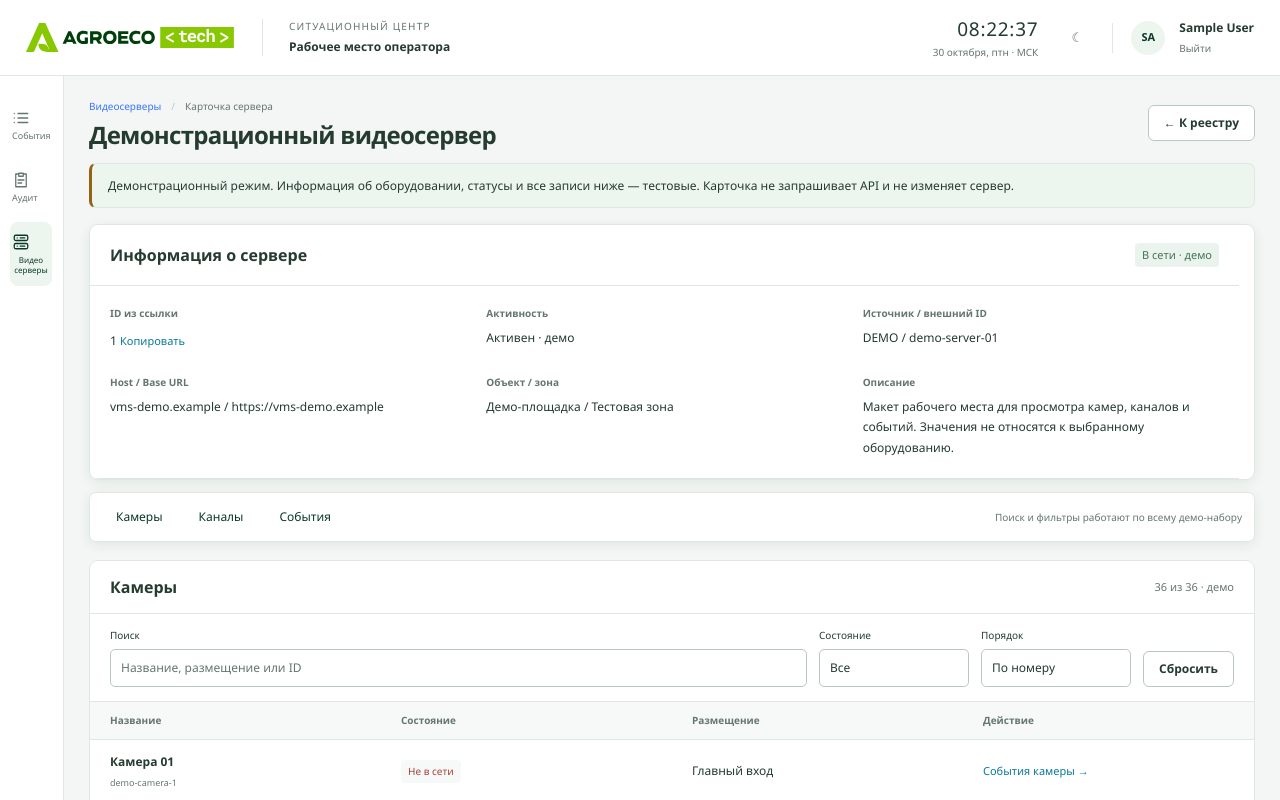
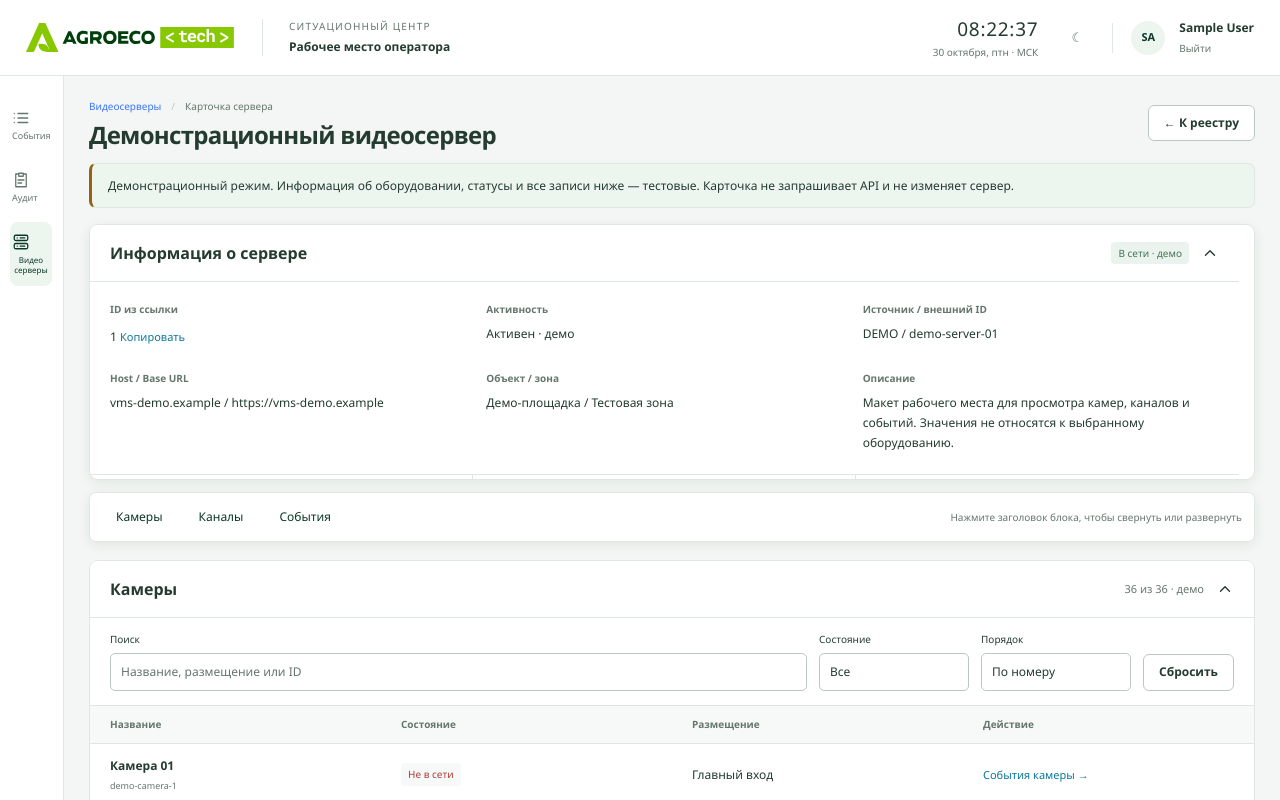
Before and after one commit to rgavrilov-vrn/pulse-platform-ui, a React (Vite) app: page /video-servers/1 in a window 1280 px wide. Built offline with nearby package versions, Linux system fonts and the light colour scheme; sample sign-in values are in the browser's storage.

Commit message:
feat: make video server detail sections collapsible

```diff
--- /dev/null
+++ b/src/pages/VideoServerCollapse.css
@@ -0,0 +1,3 @@
+.vsd-collapse-heading{border-bottom:1px solid var(--line);background:var(--surface)}.vsd-collapse-heading h2{margin:0;font-size:16px;line-height:1.4}.vsd-collapse-button{display:flex;align-items:center;gap:12px;width:100%;min-height:56px;padding:15px 20px;border:0;background:transparent;color:var(--text);font:inherit;text-align:left;cursor:pointer}.vsd-collapse-button:hover{background:var(--surface-soft)}.vsd-collapse-button:focus-visible{outline-offset:-3px}.vsd-collapse-summary{margin-left:auto;font-size:11px;font-weight:400;color:var(--muted);white-space:nowrap}.vsd-chevron{flex:none;transition:transform .15s ease}.vsd-chevron.expanded{transform:rotate(180deg)}.vsd-info .vsd-collapse-heading{position:sticky;top:0;z-index:1}.vsd-workspace{--vsd-current-info-height:var(--vsd-pinned-info-height)}.vsd-workspace[data-info-collapsed=true]{--vsd-current-info-height:58px}.vsd-workspace .vsd-info{height:var(--vsd-current-info-height);max-height:var(--vsd-current-info-height)}.vsd-workspace[data-info-collapsed=true] .vsd-info{overflow:hidden;scrollbar-gutter:auto}.vsd-workspace .vsd-anchor-nav{top:calc(var(--vsd-current-info-height) + var(--vsd-pinned-gap))}.vsd-workspace .vsd-section:not(.vsd-info){scroll-margin-top:calc(var(--vsd-current-info-height) + var(--vsd-pinned-gap) + 76px)}.vsd-section .vsd-camera-filter{padding:14px 20px 0;margin:0}.vsd-section [hidden]{display:none!important}
+@media(max-width:560px){.vsd-collapse-button{padding:12px 14px;gap:8px}.vsd-collapse-heading h2{font-size:14px}.vsd-collapse-summary{font-size:9px}.vsd-collapse-summary .vsd-badge{font-size:9px}.vsd-section .vsd-camera-filter{padding:12px 12px 0}.vsd-section .vsd-camera-filter label{min-width:0;width:100%}}
+@media(prefers-reduced-motion:reduce){.vsd-chevron{transition:none}}
--- a/src/pages/VideoServerDetailsPage.tsx
+++ b/src/pages/VideoServerDetailsPage.tsx
@@ -1,13 +1,16 @@
-import { useEffect, useMemo, useState } from 'react';
+import { useEffect, useMemo, useState, type ReactNode } from 'react';
 import { Link, useLocation, useParams } from 'react-router-dom';
 import toast from 'react-hot-toast';
 import { Header } from '../components/Header';
 import { Sidebar } from '../components/Sidebar';
 import { VideoPager } from '../components/VideoServerWidgets';
 import './VideoServerDetailsPage.css';
+import './VideoServerCollapse.css';
 
 // Demonstration data only; not an API contract or a live equipment status.
 interface DemoRow { id: string; name: string; status: string; area: string; detail: string; cameraId?: string; time?: string }
+type BlockId = 'info' | 'cameras' | 'channels' | 'events';
+const allOpen = () => ({ info: true, cameras: true, channels: true, events: true });
 const areas = ['Главный вход', 'Периметр', 'Склад', 'Перегрузочная рампа'];
 const cameras: DemoRow[] = Array.from({ length: 36 }, (_, i) => ({
     id: `demo-camera-${i + 1}`, name: `Камера ${String(i + 1).padStart(2, '0')}`,
@@ -25,8 +28,19 @@ const events: DemoRow[] = Array.from({ length: 96 }, (_, i) => ({
     detail: `Тестовая запись ${i + 1}`, time: new Date(Date.UTC(2026, 9, 30, 12, 0, 0) - i * 180000).toISOString(),
 }));
 const formatter = new Intl.DateTimeFormat('ru-RU', { timeZone: 'Europe/Moscow', dateStyle: 'short', timeStyle: 'medium' });
-function DemoTable({ id, title, rows, eventMode = false, cameraId = '', onCamera }: {
-    id: string; title: string; rows: DemoRow[]; eventMode?: boolean; cameraId?: string; onCamera?: (id: string) => void;
+function BlockHeading({ id, title, expanded, onToggle, summary }: {
+    id: string; title: string; expanded: boolean; onToggle: () => void; summary: ReactNode;
+}) {
+    return <div className="vsd-collapse-heading"><h2 id={`${id}-title`}>
+        <button type="button" className="vsd-collapse-button" aria-expanded={expanded} aria-controls={`${id}-body`} onClick={onToggle}>
+            <span>{title}</span><span className="vsd-collapse-summary">{summary}</span>
+            <svg className={expanded ? 'vsd-chevron expanded' : 'vsd-chevron'} width="18" height="18" viewBox="0 0 24 24" fill="none" stroke="currentColor" strokeWidth="1.8" aria-hidden="true"><path d="m6 9 6 6 6-6" strokeLinecap="round" strokeLinejoin="round" /></svg>
+        </button>
+    </h2></div>;
+}
+function DemoTable({ id, title, rows, expanded, onToggle, eventMode = false, cameraId = '', onCamera, beforeTools }: {
+    id: string; title: string; rows: DemoRow[]; expanded: boolean; onToggle: () => void;
+    eventMode?: boolean; cameraId?: string; onCamera?: (id: string) => void; beforeTools?: ReactNode;
 }) {
     const [search, setSearch] = useState('');
     const [status, setStatus] = useState('');
@@ -48,7 +62,9 @@ function DemoTable({ id, title, rows, eventMode = false, cameraId = '', onCamera
     const content = filtered.slice(current * size, (current + 1) * size);
     const options = Array.from(new Set(rows.map((row) => row.status)));
     return <section id={id} className="vsd-section" aria-labelledby={`${id}-title`}>
-        <div className="vsd-section-heading"><h2 id={`${id}-title`}>{title}</h2><span>{filtered.length} из {rows.length} · демо</span></div>
+        <BlockHeading id={id} title={title} expanded={expanded} onToggle={onToggle} summary={`${filtered.length} из ${rows.length} · демо`} />
+        <div id={`${id}-body`} hidden={!expanded}>
+            {beforeTools}
             <div className="vsd-tools">
                 <label className="vsd-search">Поиск<input type="search" className="form-control" value={search} placeholder="Название, размещение или ID"
                     onChange={(e) => { setSearch(e.target.value); setPage(0); }} /></label>
@@ -71,6 +87,7 @@ function DemoTable({ id, title, rows, eventMode = false, cameraId = '', onCamera
             </tbody></table></div>
             <VideoPager data={{ content, page: current, size, totalElements: filtered.length, totalPages, hasNext: current + 1 < totalPages, hasPrevious: current > 0 }}
                 size={size} fetching={false} onPage={setPage} onSize={(value) => { setSize(value); setPage(0); }} />
+        </div>
     </section>;
 }
 export function VideoServerDetailsPage() {
@@ -79,34 +96,55 @@ export function VideoServerDetailsPage() {
     const navigation = location.state as { displayName?: string; registry?: unknown } | null;
     const name = navigation?.displayName || 'Демонстрационный видеосервер';
     const [cameraId, setCameraId] = useState('');
-    useEffect(() => setCameraId(''), [serverId]);
-    function showCamera(id: string) {
-        setCameraId(id);
-        document.getElementById('events')?.scrollIntoView({ behavior: 'smooth', block: 'start' });
+    const [expanded, setExpanded] = useState(allOpen);
+    const [target, setTarget] = useState<'cameras' | 'channels' | 'events' | null>(null);
+    useEffect(() => { setCameraId(''); setExpanded(allOpen()); setTarget(null); }, [serverId]);
+    useEffect(() => {
+        if (!target) return;
+        const frame = requestAnimationFrame(() => {
+            const reduced = window.matchMedia('(prefers-reduced-motion: reduce)').matches;
+            document.getElementById(target)?.scrollIntoView({ behavior: reduced ? 'auto' : 'smooth', block: 'start' });
+            setTarget(null);
+        });
+        return () => cancelAnimationFrame(frame);
+    }, [target]);
+    function toggle(id: BlockId) { setExpanded((value) => ({ ...value, [id]: !value[id] })); }
+    function goTo(id: 'cameras' | 'channels' | 'events') {
+        setExpanded((value) => ({ ...value, [id]: true })); setTarget(id);
     }
+    function showCamera(id: string) { setCameraId(id); goTo('events'); }
     async function copyId() {
         try { await navigator.clipboard.writeText(serverId); toast.success('ID скопирован'); }
         catch { toast.error('Не удалось скопировать. Выделите ID вручную.'); }
     }
-    return <><Header /><div className="app-body vsd-app"><Sidebar /><main className="workspace vsd-workspace">
+    return <><Header /><div className="app-body vsd-app"><Sidebar /><main className="workspace vsd-workspace" data-info-collapsed={!expanded.info}>
         <div className="page-heading"><div><div className="breadcrumb-line"><Link to="/video-servers" state={{ registry: navigation?.registry }}>Видеосерверы</Link><span>/</span>Карточка сервера</div>
             <h1>{name}</h1></div><Link className="btn btn-outline-secondary" to="/video-servers" state={{ registry: navigation?.registry }}>← К реестру</Link></div>
         <div className="vsd-demo" role="note">Демонстрационный режим. Информация об оборудовании, статусы и все записи ниже — тестовые. Карточка не запрашивает API и не изменяет сервер.</div>
-        <section className="vsd-section vsd-info" aria-labelledby="server-info-title">
-            <div className="vsd-section-heading"><h2 id="server-info-title">Информация о сервере</h2><span className="vsd-badge good">В сети · демо</span></div>
+        <section id="info" className="vsd-section vsd-info" aria-labelledby="info-title">
+            <BlockHeading id="info" title="Информация о сервере" expanded={expanded.info} onToggle={() => toggle('info')} summary={<span className="vsd-badge good">В сети · демо</span>} />
+            <div id="info-body" hidden={!expanded.info}>
                 <dl className="vsd-info-grid"><div><dt>ID из ссылки</dt><dd className="vsd-id">{serverId} <button type="button" className="vsd-text-button" onClick={() => void copyId()}>Копировать</button></dd></div>
                     <div><dt>Активность</dt><dd>Активен · демо</dd></div><div><dt>Источник / внешний ID</dt><dd>DEMO / demo-server-01</dd></div>
                     <div><dt>Host / Base URL</dt><dd>vms-demo.example / https://vms-demo.example</dd></div><div><dt>Объект / зона</dt><dd>Демо-площадка / Тестовая зона</dd></div>
                     <div><dt>Описание</dt><dd>Макет рабочего места для просмотра камер, каналов и событий. Значения не относятся к выбранному оборудованию.</dd></div>
                 </dl>
-            <div className="vsd-metrics"><a href="#cameras"><strong>{cameras.length}</strong><span>Камер · демо</span></a><a href="#channels"><strong>{channels.length}</strong><span>Каналов · демо</span></a><a href="#events"><strong>{events.length}</strong><span>Событий · демо</span></a></div>
+                <div className="vsd-metrics"><a href="#cameras" onClick={(e) => { e.preventDefault(); goTo('cameras'); }}><strong>{cameras.length}</strong><span>Камер · демо</span></a>
+                    <a href="#channels" onClick={(e) => { e.preventDefault(); goTo('channels'); }}><strong>{channels.length}</strong><span>Каналов · демо</span></a>
+                    <a href="#events" onClick={(e) => { e.preventDefault(); goTo('events'); }}><strong>{events.length}</strong><span>Событий · демо</span></a></div>
+            </div>
         </section>
-        <nav className="vsd-anchor-nav" aria-label="Блоки карточки"><a href="#cameras">Камеры</a><a href="#channels">Каналы</a><a href="#events">События</a><span>Поиск и фильтры работают по всему демо-набору</span></nav>
-        <DemoTable id="cameras" title="Камеры" rows={cameras} onCamera={showCamera} />
-        <DemoTable id="channels" title="Каналы" rows={channels} />
-        <div className="vsd-camera-filter"><label>События камеры<select className="form-control" value={cameraId} onChange={(e) => setCameraId(e.target.value)}>
+        <nav className="vsd-anchor-nav" aria-label="Блоки карточки">
+            <a href="#cameras" onClick={(e) => { e.preventDefault(); goTo('cameras'); }}>Камеры</a>
+            <a href="#channels" onClick={(e) => { e.preventDefault(); goTo('channels'); }}>Каналы</a>
+            <a href="#events" onClick={(e) => { e.preventDefault(); goTo('events'); }}>События</a>
+            <span>Нажмите заголовок блока, чтобы свернуть или развернуть</span>
+        </nav>
+        <DemoTable id="cameras" title="Камеры" rows={cameras} expanded={expanded.cameras} onToggle={() => toggle('cameras')} onCamera={showCamera} />
+        <DemoTable id="channels" title="Каналы" rows={channels} expanded={expanded.channels} onToggle={() => toggle('channels')} />
+        <DemoTable id="events" title="События" rows={events} eventMode cameraId={cameraId} expanded={expanded.events} onToggle={() => toggle('events')}
+            beforeTools={<div className="vsd-camera-filter"><label>События камеры<select className="form-control" value={cameraId} onChange={(e) => setCameraId(e.target.value)}>
                 <option value="">Все камеры</option>{cameras.map((camera) => <option key={camera.id} value={camera.id}>{camera.name} · {camera.area}</option>)}</select></label>
-            {cameraId && <button type="button" className="vsd-text-button" onClick={() => setCameraId('')}>Показать все камеры</button>}</div>
-        <DemoTable id="events" title="События" rows={events} eventMode cameraId={cameraId} />
+                {cameraId && <button type="button" className="vsd-text-button" onClick={() => setCameraId('')}>Показать все камеры</button>}</div>} />
     </main></div></>;
 }
```
Lines whose indentation alone changed are shown as unchanged.
